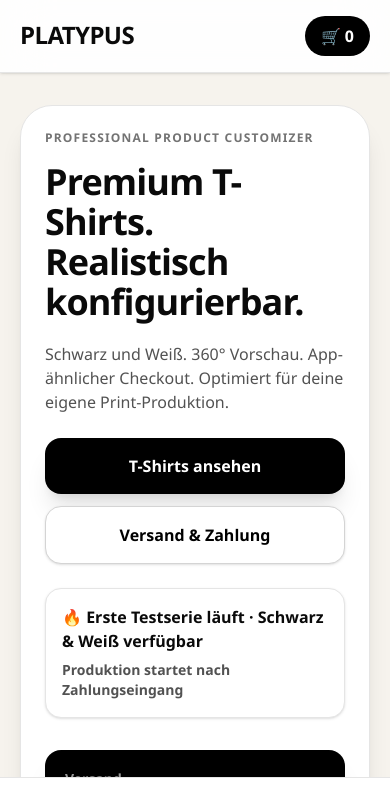
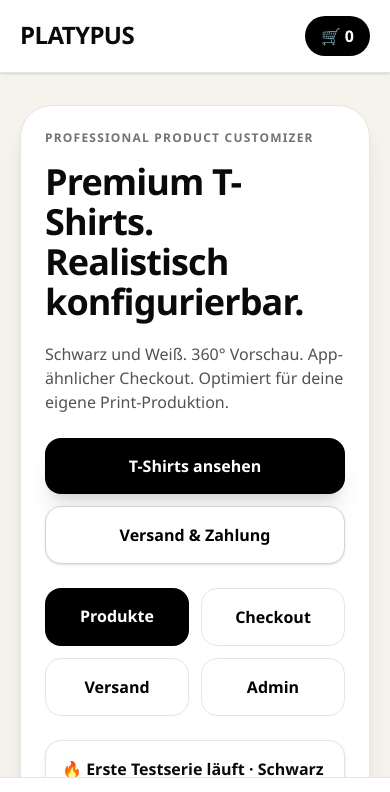
Before and after one commit to butasioan-sketch/platypus-shirt-shop, a Next.js app: page / in a window 390 px wide. Shown: the top 792 px of the page. Built offline with nearby package versions, Linux system fonts and the light colour scheme.

Commit message:
add mobile speed navigation

```diff
--- a/components/HeroSection.tsx
+++ b/components/HeroSection.tsx
@@ -4,6 +4,7 @@ import ConversionBar from "./ConversionBar";
 import UrgencyBar from "./UrgencyBar";
 import FirstSaleChecklist from "./FirstSaleChecklist";
 import HeroActions from "./HeroActions";
+import MobileSpeedNav from "./MobileSpeedNav";
 import CustomerTrustBlock from "./CustomerTrustBlock";
 import ReviewBlock from "./ReviewBlock";
 import BuyConfidenceBlock from "./BuyConfidenceBlock";
@@ -35,6 +36,7 @@ export default function HeroSection() {
       </p>
 
       <HeroActions />
+      <MobileSpeedNav />
       <UrgencyBar />
       <ConversionBar />
       <ShirtMaterialInfo />
--- /dev/null
+++ b/components/MobileSpeedNav.tsx
@@ -0,0 +1,33 @@
+export default function MobileSpeedNav() {
+  return (
+    <div className="mt-6 grid grid-cols-2 gap-3 sm:hidden">
+      <a
+        href="#produkte"
+        className="rounded-2xl bg-black px-4 py-4 text-center font-black text-white"
+      >
+        Produkte
+      </a>
+
+      <a
+        href="/cart"
+        className="rounded-2xl bg-white border border-neutral-200 px-4 py-4 text-center font-black text-black"
+      >
+        Checkout
+      </a>
+
+      <a
+        href="/versand"
+        className="rounded-2xl bg-white border border-neutral-200 px-4 py-4 text-center font-black text-black"
+      >
+        Versand
+      </a>
+
+      <a
+        href="/admin"
+        className="rounded-2xl bg-white border border-neutral-200 px-4 py-4 text-center font-black text-black"
+      >
+        Admin
+      </a>
+    </div>
+  );
+}
```
